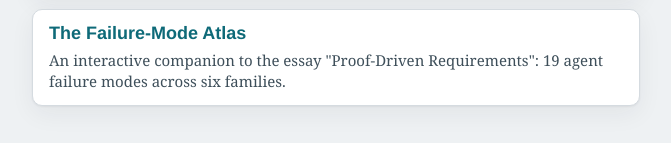
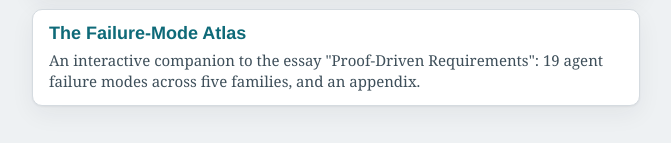
Before and after one commit to marbaji/marbaji.github.io, a plain HTML site: page index.html in a window 1280 px wide. Shown: the part 261-404 px from the top of the page, without its empty margins (304-975 px from the left). Drawn offline with Linux system fonts and the light colour scheme.

Commit message:
The atlas card says five families and an appendix (#2)
Mo approved the fix on 2026-10-04; the atlas itself counts five families and one appendix.


Claude-Session: https://claude.ai/code/session_017EffivUjBm8c8Fk64HDw6V

Co-authored-by: Mohannad Arbaji <4954957+marbaji@users.noreply.github.com>
Co-authored-by: Claude Fable 5.1 <noreply@anthropic.com>

```diff
--- a/index.html
+++ b/index.html
@@ -41,7 +41,7 @@ p a:focus-visible{outline:2px solid var(--teal);outline-offset:2px;border-radius
 <p>Interactive companion artifacts for some of my writing that lives under <a href="https://blog.mohannadarbaji.com/">blog.mohannadarbaji.com</a>.</p>
 <ul>
 <li><a href="/maze/">The Unwinnable Maze<span>A game where you try to break an AI enforcer.</span></a></li>
-<li><a href="/pdr-failure-atlas/">The Failure-Mode Atlas<span>An interactive companion to the essay "Proof-Driven Requirements": 19 agent failure modes across six families.</span></a></li>
+<li><a href="/pdr-failure-atlas/">The Failure-Mode Atlas<span>An interactive companion to the essay "Proof-Driven Requirements": 19 agent failure modes across five families, and an appendix.</span></a></li>
 </ul>
 </main>
 </body>
```
